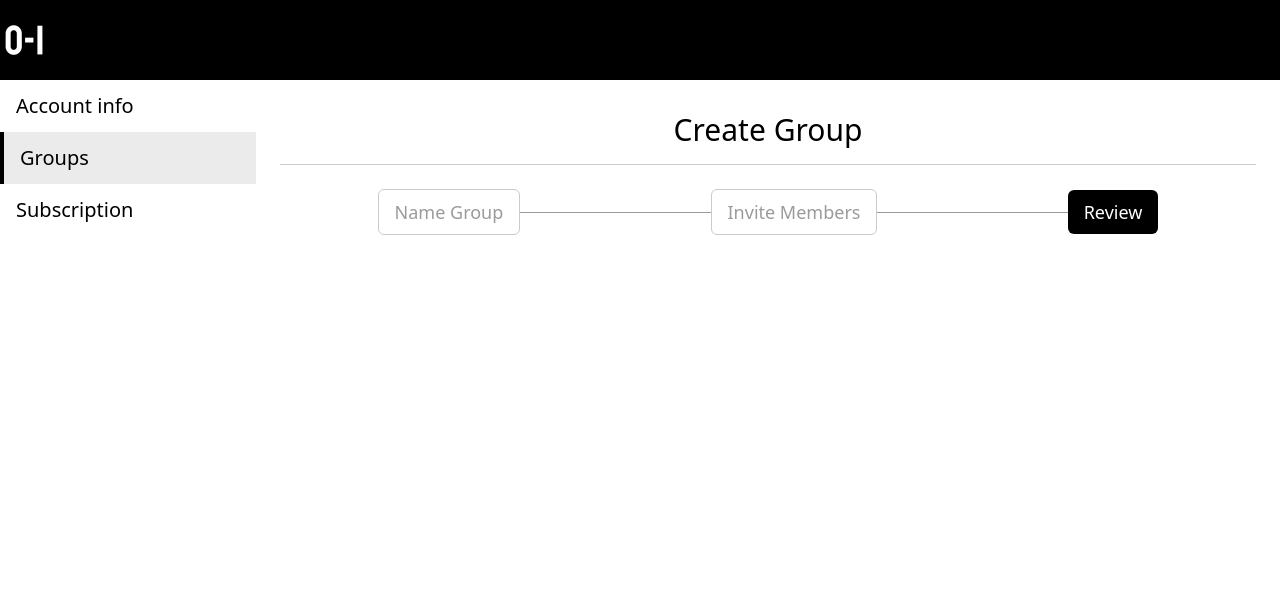
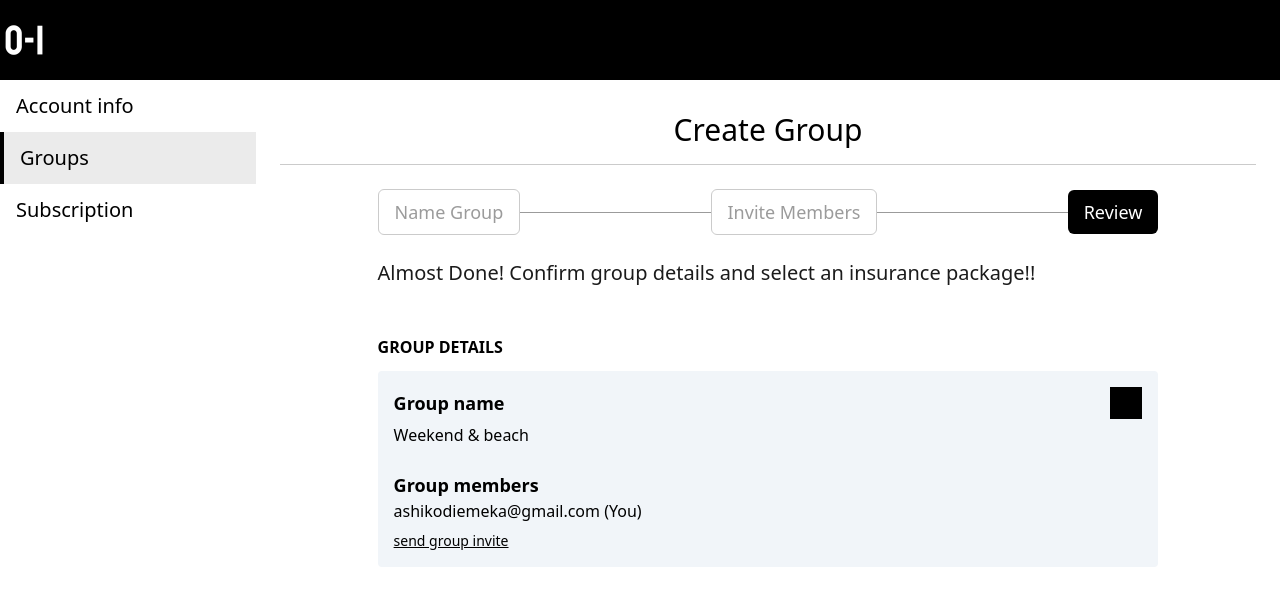
Before and after one commit to outinsure/oi-ng, an Angular app: page /account/groups/new in a window 1280 px wide. Shown: the top 606 px of the page. Built offline with nearby package versions, Linux system fonts and the light colour scheme.

Commit message:
add details review

```diff
--- a/src/app/groups/group-new.component.html
+++ b/src/app/groups/group-new.component.html
@@ -110,4 +110,23 @@
             Continue
         </button>
     </div>
+} @else if (tabIndex == 2) {
+    <div class="mt-6">
+        <p class="w-4/5 mx-auto text-xl text-[#1B1B1B] font-light">
+            Almost Done! Confirm group details and select an insurance package!!
+        </p>
+        <div class="w-4/5 mx-auto mt-12">
+            <h3 class="uppercase text-md mb-3 font-semibold">Group details</h3>
+            <div class="bg-slate-100 rounded p-4">
+                <div class="flex items-center justify-between">
+                    <p class="text-lg font-semibold">Group name</p>
+                    <span class="icon-[ic--baseline-edit] h-8 w-8 bg-black cursor-pointer" (click)="goToStep(0)"></span>
+                </div>
+                <p class="mt-1">Weekend & beach</p>
+                <p class="text-lg font-semibold mt-6">Group members</p>
+                <p>ashikodiemeka&#64;gmail.com (You)</p>
+                <p class="underline text-sm mt-2 cursor-pointer" (click)="goToStep(1)">send group invite</p>
+            </div>
+        </div>
+    </div>
 }
```
